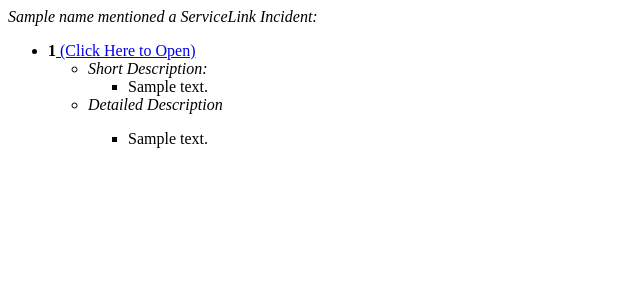
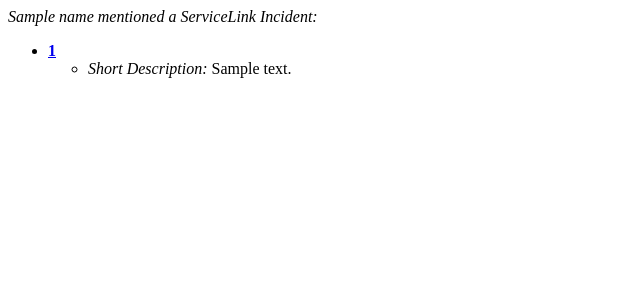
Before and after one commit to gerardvh/service_link_responder, a Django app: template incident/templates/hipchat.html in a window 1280 px wide. Shown: the top 300 px of the page, without its empty margins (0-640 px from the left). Run offline with Django 3.2, Linux system fonts and the light colour scheme; the template is opened without the code that fills it: most values are stand-ins (such as "Sample title", 1, 10 or a date in 2020).

Commit message:
Remove long description and tighten Incident link

```diff
--- a/incident/configuration.py
+++ b/incident/configuration.py
@@ -1,6 +1,6 @@
 
 config = {
-  "name": "Service_Link_Responder",
+  "name": "SListener",
   "description": "An add-on that does wonderful things",
   "key": "com.example.myaddon",
   "links": {
--- a/incident/templates/hipchat.html
+++ b/incident/templates/hipchat.html
@@ -3,12 +3,9 @@
 <ul>
 
 {% for incident in incidents %}
-    <li><strong>{{ incident.number }}</strong><a href={{ incident.incidentLink }}> (Click Here to Open)</a></li>
+    <li><a href={{ incident.incidentLink }}><strong>{{ incident.number }}</strong></a></li>
     <ul>
-        <li><em>Short Description:</em></li>
-        <ul><li>{{ incident.short_description }}</li></ul>
-        <li><em>Detailed Description</em></li>
-        <ul><li>{{ incident.description|escape|linebreaks }}</li></ul>
+        <li><em>Short Description: </em>{{ incident.short_description }}</li>
     </ul>
 {% endfor %}
 
```
